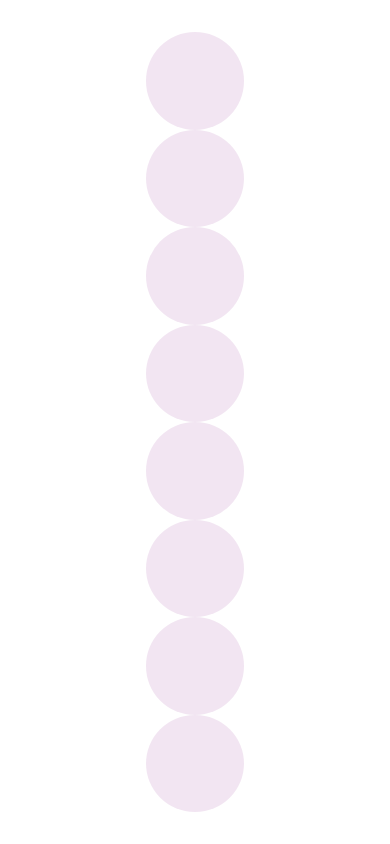
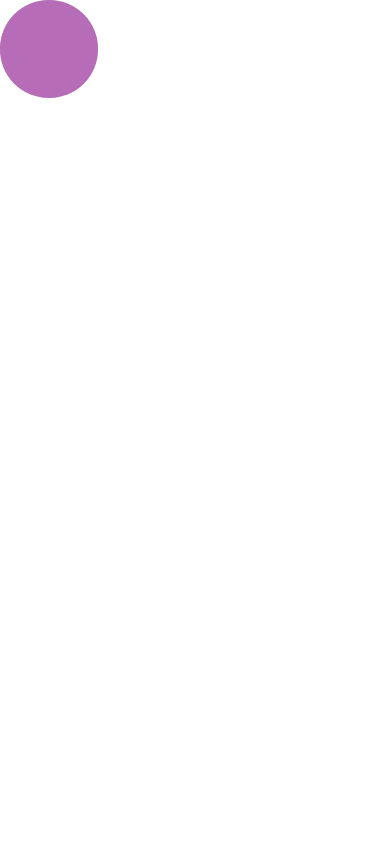
Before and after one commit to CrawfordBrown/-Miricyl_Distraction_Tools, a React Native app: screen / in a window 390 px wide. Built offline with nearby package versions, Linux system fonts and the light colour scheme.

Commit message:
circles stacked ontop of each other

```diff
--- a/App.js
+++ b/App.js
@@ -2,24 +2,30 @@ import { StatusBar } from 'expo-status-bar';
 import React from 'react';
 import { StyleSheet, Text, View, Dimensions } from 'react-native';
 
-//Get dimensions of window so the app can work on multiple devices
+// Get the device's width and height
 const {width, height} = Dimensions.get('window');
 
-//set variable to the size of half the width
+// Calculate the width of the circle to be a quarter of the device's width
 const circleWidth = width /4;
 
 
 export default function App() {
   return (
+
+    // Displays 8 circles
     <View style={styles.container}>
+
       {[0,1,2,3,4,5,6,7].map((item) => (
       <View
+        key={item}
         style={{
         opacity: 0.1,
         backgroundColor: "purple",
        width: circleWidth,
        height: circleWidth,
-     borderRadius: circleWidth / 2
+       borderRadius: circleWidth / 2,
+       //stack circles ontop of each other
+       ...StyleSheet.absoluteFill,
      }}
       ></View>
       ))}
```
Lines whose indentation alone changed are shown as unchanged.
